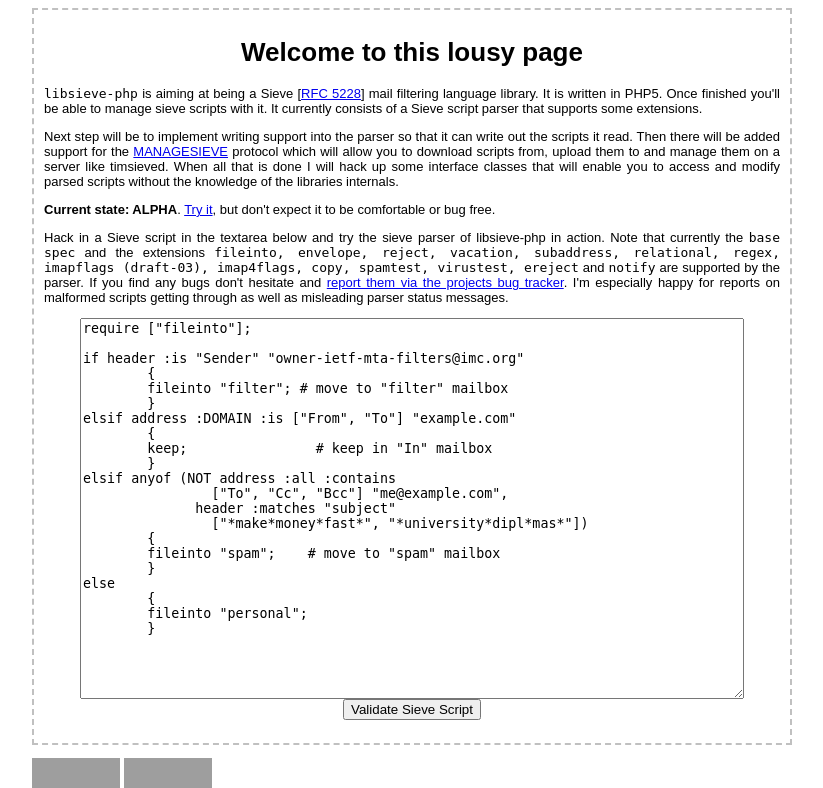
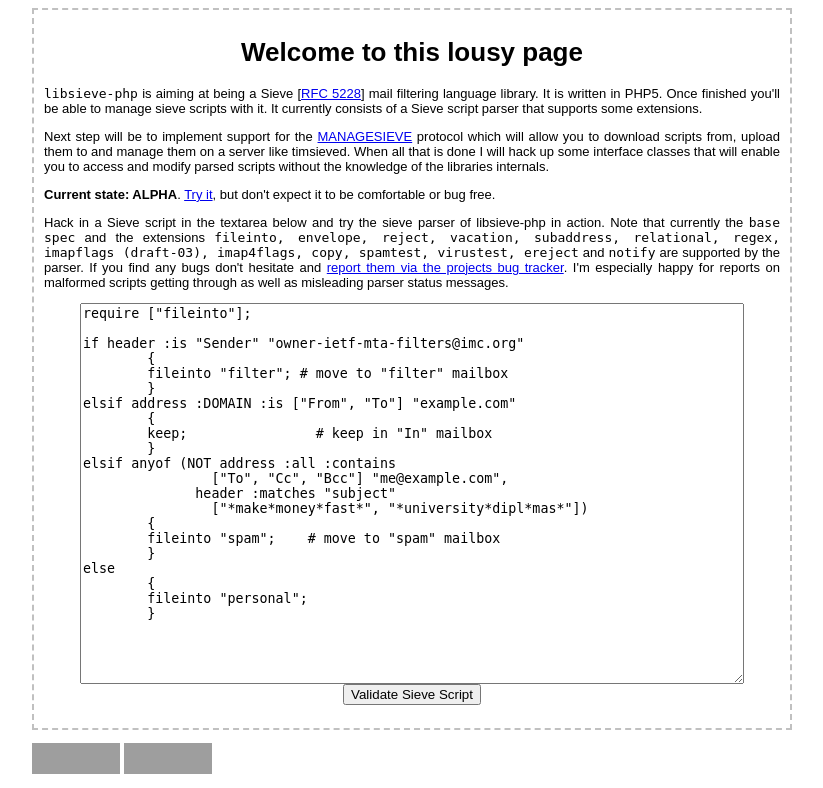
Before and after one commit to ProtonMail/libsieve-php, a PHP site: page / in a window 1280 px wide. Shown: the top 788 px of the page, without its empty margins (228-1051 px from the left). Run offline with PHP 8.4, Linux system fonts and the light colour scheme; grey boxes are pictures that could not be loaded.

Commit message:
script write support in the parser is done

```diff
--- a/web/index.php
+++ b/web/index.php
@@ -17,8 +17,7 @@
 		of a Sieve script parser that supports some extensions.
 	</p>
 	<p style="text-align:justify">
-		Next step will be to implement
-		writing support into the parser so that it can write out the scripts it read. Then there will be added support for the
+		Next step will be to implement support for the
 		<a href="http://tools.ietf.org/html/draft-martin-managesieve" target="_top">MANAGESIEVE</a> protocol which will allow you to download
 		scripts from, upload them to and manage them on a server like timsieved. When all that is done I will hack up some
 		interface classes that will enable you to access and modify parsed scripts without the knowledge of the libraries internals.
```
